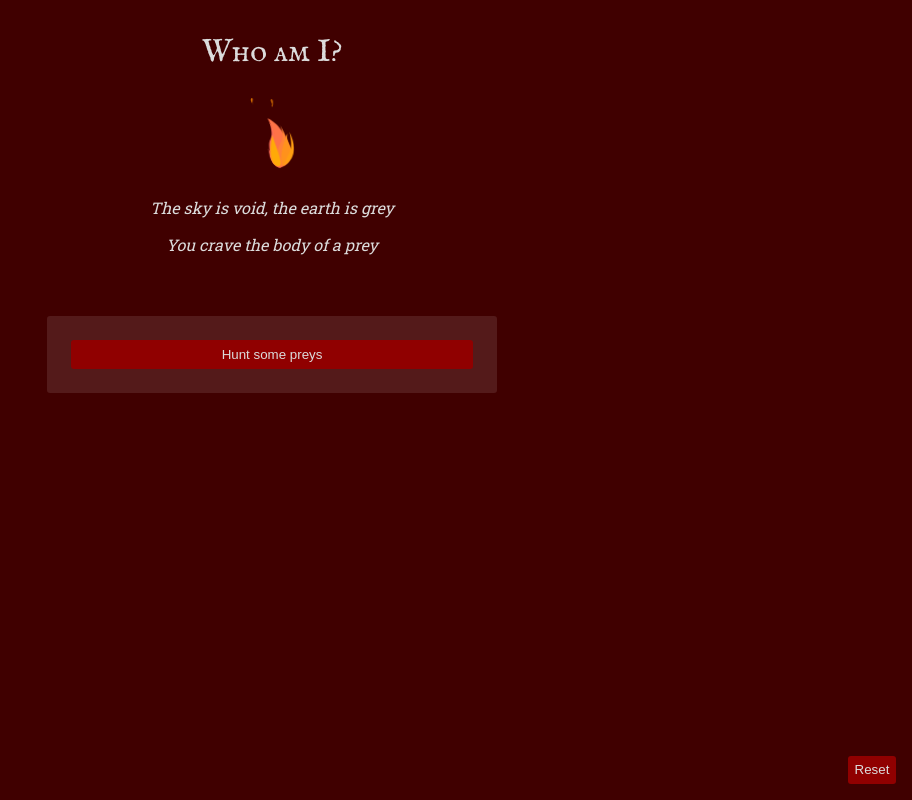
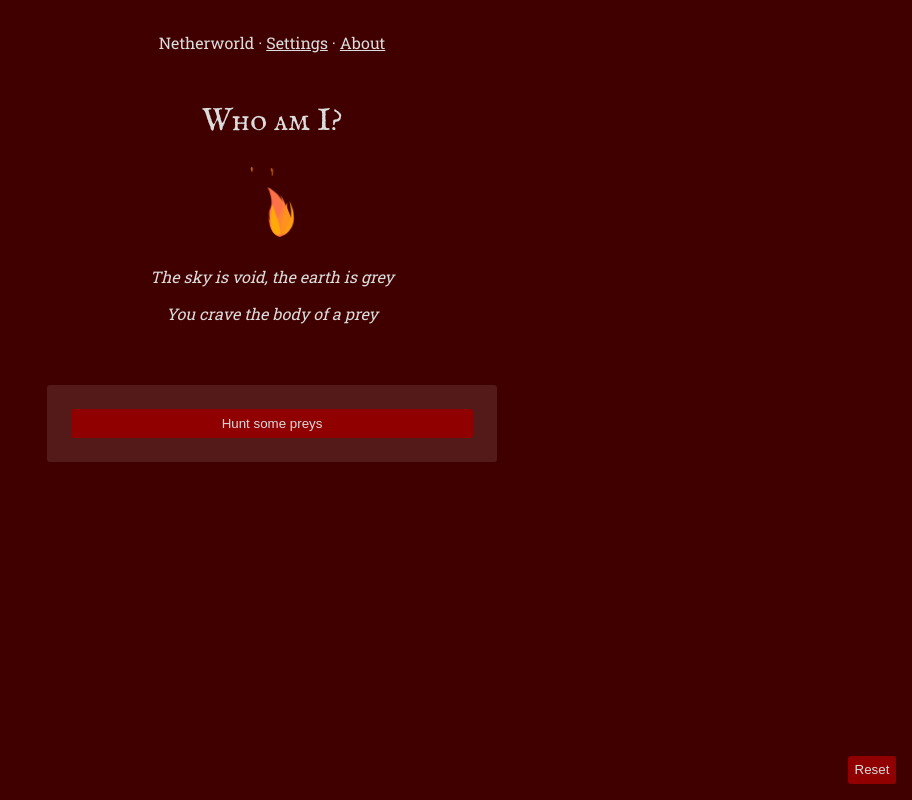
Before and after one commit to agateblue/demonology, a Vue app: page / in a window 1280 px wide. Shown: the whole page, without its empty margins (368-1280 px from the left). Built offline with nearby package versions, Linux system fonts and the light colour scheme.

Commit message:
Renamed lair to netherworld

```diff
--- a/src/App.vue
+++ b/src/App.vue
@@ -1,9 +1,8 @@
 <template>
   <nav
     class="text--center my-4"
-    v-if="$store.getters['values']['upgrades.enabled']"
   >
-    <router-link class="discrete" to="/">Lair</router-link> ·
+    <router-link class="discrete" to="/">Netherworld</router-link> ·
     <!-- <router-link class="discrete" to="/">Lore</router-link> · -->
     <!-- <router-link class="discrete" to="/">Lord</router-link> · -->
     <router-link class="discrete" to="/settings">Settings</router-link> ·
```
